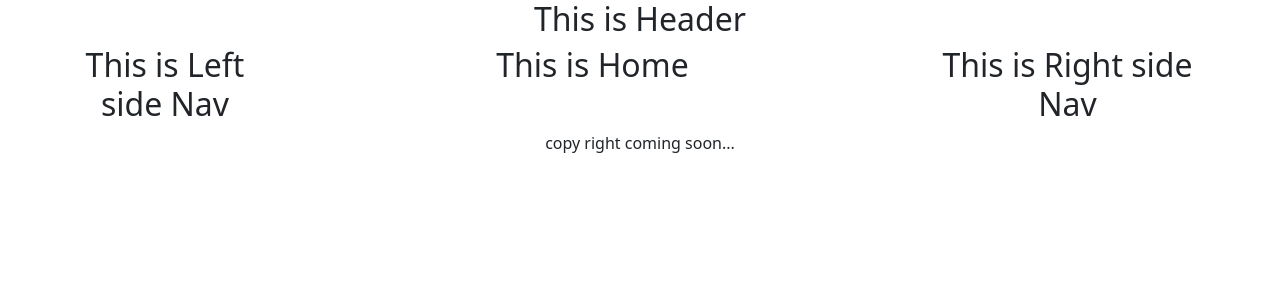
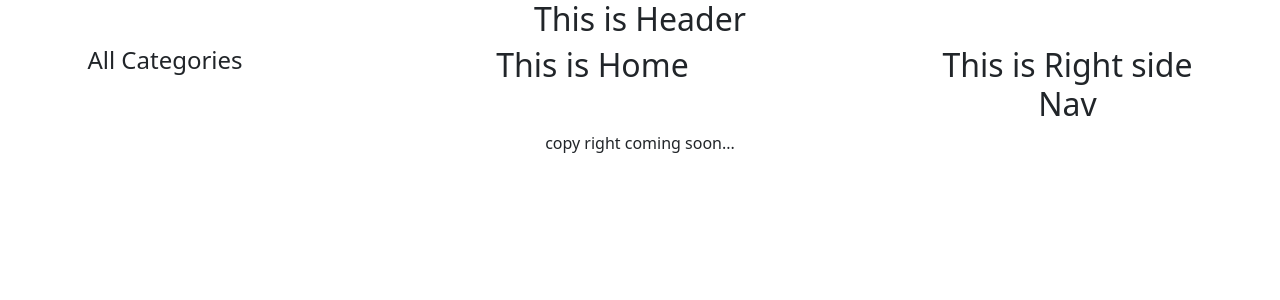
Before and after one commit to abdulhakim10/dragon-news, a React (Create React App) app: page / in a window 1280 px wide. Shown: the top 300 px of the page. Built offline with nearby package versions, Linux system fonts and the light colour scheme.

Commit message:
Install node-express and run server

```diff
--- a/src/Pages/Shared/LeftSideNav/LeftSideNav.js
+++ b/src/Pages/Shared/LeftSideNav/LeftSideNav.js
@@ -1,9 +1,10 @@
-import React from 'react';
+import React, { useState } from 'react';
 
 const LeftSideNav = () => {
+    const [categories, setCategories] = useState([]);
     return (
         <div>
-            <h2>This is Left side Nav</h2>
+            <h4>All Categories</h4>
         </div>
     );
 };
```
